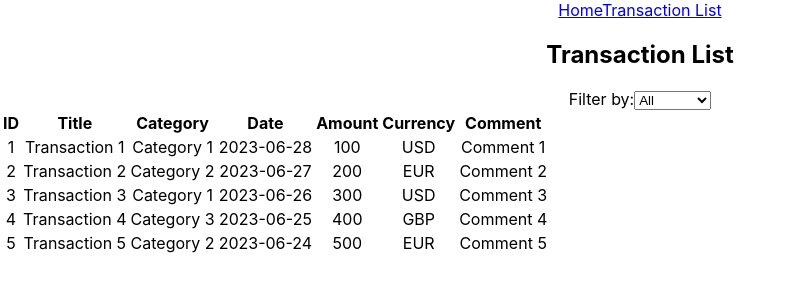
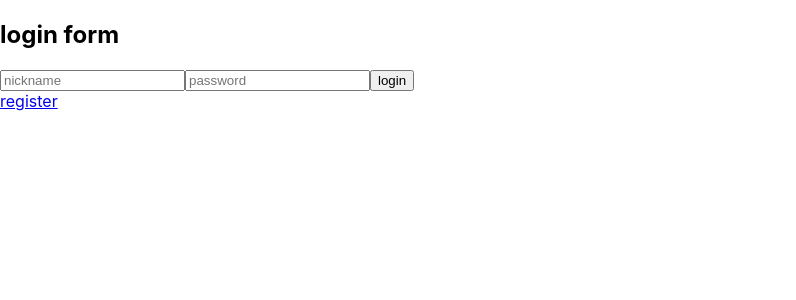
Before and after one commit to michalgalant0/ExpensesManagementApp, a React (Create React App) app in the folder expenses-app/: page / in a window 1280 px wide. Shown: the top 300 px of the page, without its empty margins (0-796 px from the left). Built offline with nearby package versions, Linux system fonts and the light colour scheme.

Commit message:
Added basic authorization and registration logic.

```diff
--- a/expenses-app/src/App.js
+++ b/expenses-app/src/App.js
@@ -1,31 +1,52 @@
 import React from 'react';
-import { BrowserRouter as Router, Routes, Route } from 'react-router-dom';
+import { BrowserRouter as Router, Routes, Route, Navigate } from 'react-router-dom';
 
 import Navbar from './components/Navbar';
 import HomePage from './views/HomePage';
 import TransactionsPage from './views/TransactionsPage';
-
-import './App.css';
+import LoginPage from './views/LoginPage';
+import RegisterPage from './views/RegisterPage';
 
 import { TransactionProvider } from './TransactionContext';
 
 function App() {
+  const user = sessionStorage.getItem('user_id');
+
   return (
     <TransactionProvider>
       <Router>
-        <div className="App">
-          <Navbar />
-          <Routes>
-            <Route path="/" element={<HomePage />} />
-            <Route
-              path="/transactions"
-              element={<TransactionsPage />}
-            />
-          </Routes>
-        </div>
+        {user && <Navbar />}
+        <Routes>
+          {!user ? (
+            <React.Fragment>
+              <Route path='/' element={<LoginPage />} />
+              <Route path='/register' element={<RegisterPage />} />
+              <Route path='/*' element={<Navigate to='/' />} />
+            </React.Fragment>
+          ) : (
+            <React.Fragment>
+              <Route path='/' element={<HomePage />} />
+              <Route path='/transactions' element={<TransactionsPage />} />
+            </React.Fragment>
+          )}
+        </Routes>
       </Router>
     </TransactionProvider>
   );
 }
 
 export default App;
+
+// coś probuje dzialac
+{/* <TransactionProvider>
+<Router>
+  {user && <Navbar />}
+  <Routes>
+    {user && <Route path='/' exact element={<HomePage />} />}
+    <Route path='/login' exact element={<LoginPage />} />
+    <Route path='/register' exact element={<RegisterPage />} />
+    <Route path='/' element={<Navigate replace to='/login' />} />
+    <Route path='/transactions' exact element={<TransactionsPage />} />
+  </Routes>
+</Router>
+</TransactionProvider> */}
--- /dev/null
+++ b/expenses-app/src/components/LoginForm/index.jsx
@@ -0,0 +1,51 @@
+import React, { useState } from "react"
+import { Link, useNavigate } from "react-router-dom";
+
+const LoginForm = () => {
+    const [data, setData] = useState({ nickname: '', password: '' })
+
+    const navigate = useNavigate()
+
+    const handleChange = ({ currentTarget: input }) => {
+        setData({ ...data, [input.name]: input.value })
+    }
+
+    const handleSubmit = (e) => {
+        e.preventDefault()
+
+        console.log('login user action')
+        console.log(data)
+        sessionStorage.setItem('user_id', 1)
+        // navigate('/')
+        window.location = '/'
+    }
+
+    return (
+        <div>
+            <form onSubmit={handleSubmit}>
+                <h2>login form</h2>
+                <input
+                    type="text"
+                    placeholder="nickname"
+                    name="nickname"
+                    onChange={handleChange}
+                    value={data.nickname}
+                    required
+                />
+                <input
+                    type="password"
+                    placeholder="password"
+                    name="password"
+                    onChange={handleChange}
+                    value={data.password}
+                    required
+                />
+                <button type="submit">login</button>
+            </form>
+            <div>
+                <Link to="/register">register</Link>
+            </div>
+        </div>
+    )
+}
+export default LoginForm
--- a/expenses-app/src/components/Navbar/index.jsx
+++ b/expenses-app/src/components/Navbar/index.jsx
@@ -2,12 +2,18 @@ import React from 'react';
 import { Link } from 'react-router-dom';
 
 const Navbar = () => {
+  const handleLogout = () => {
+    sessionStorage.removeItem('user_id')
+    window.location = '/'
+  }
+
   return (
     <nav>
       <Link to="/">Home</Link>
       <Link to="/transactions">Transaction List</Link>
+      <button onClick={handleLogout}>Logout</button>
     </nav>
-  );
-};
+  )
+}
 
 export default Navbar;
--- /dev/null
+++ b/expenses-app/src/components/RegisterForm/index.jsx
@@ -0,0 +1,63 @@
+import React, { useState } from "react"
+import { Link, useNavigate } from "react-router-dom"
+
+const RegisterForm = () => {
+    const [data, setData] = useState({
+        nickName: '',
+        email: '',
+        password: ''
+    })
+
+    const navigate = useNavigate()
+
+    const handleChange = ({ currentTarget: input }) => {
+        setData({ ...data, [input.name]: input.value })
+    }
+
+    const handleSubmit = (e) => {
+        e.preventDefault()
+
+        console.log('register user action')
+        console.log(data)
+        sessionStorage.setItem('user_id', 1)
+        // navigate('/')
+        window.location = '/'
+    }
+
+    return (
+        <div>
+            <form onSubmit={handleSubmit}>
+                <h2>create Account</h2>
+                <input
+                    type="text"
+                    placeholder="nickname"
+                    name="nickName"
+                    onChange={handleChange}
+                    value={data.nickName}
+                    required
+                />
+                <input
+                    type="email"
+                    placeholder="email"
+                    name="email"
+                    onChange={handleChange}
+                    value={data.email}
+                    required
+                />
+                <input
+                    type="password"
+                    placeholder="password"
+                    name="password"
+                    onChange={handleChange}
+                    value={data.password}
+                    required
+                />
+                <button type="submit">register</button>
+            </form>
+            <div>
+                <Link to="/login">login</Link>
+            </div>
+        </div>
+    )
+}
+export default RegisterForm
--- /dev/null
+++ b/expenses-app/src/views/LoginPage/index.jsx
@@ -0,0 +1,13 @@
+import React from 'react';
+
+import LoginForm from '../../components/LoginForm';
+
+const LoginPage = () => {
+  return (
+    <div>
+      <LoginForm />
+    </div>
+  )
+}
+
+export default LoginPage;
--- /dev/null
+++ b/expenses-app/src/views/RegisterPage/index.jsx
@@ -0,0 +1,13 @@
+import React from 'react';
+
+import RegisterForm from '../../components/RegisterForm';
+
+const RegisterPage = () => {
+  return (
+    <div>
+      <RegisterForm />
+    </div>
+  );
+};
+
+export default RegisterPage;
```
